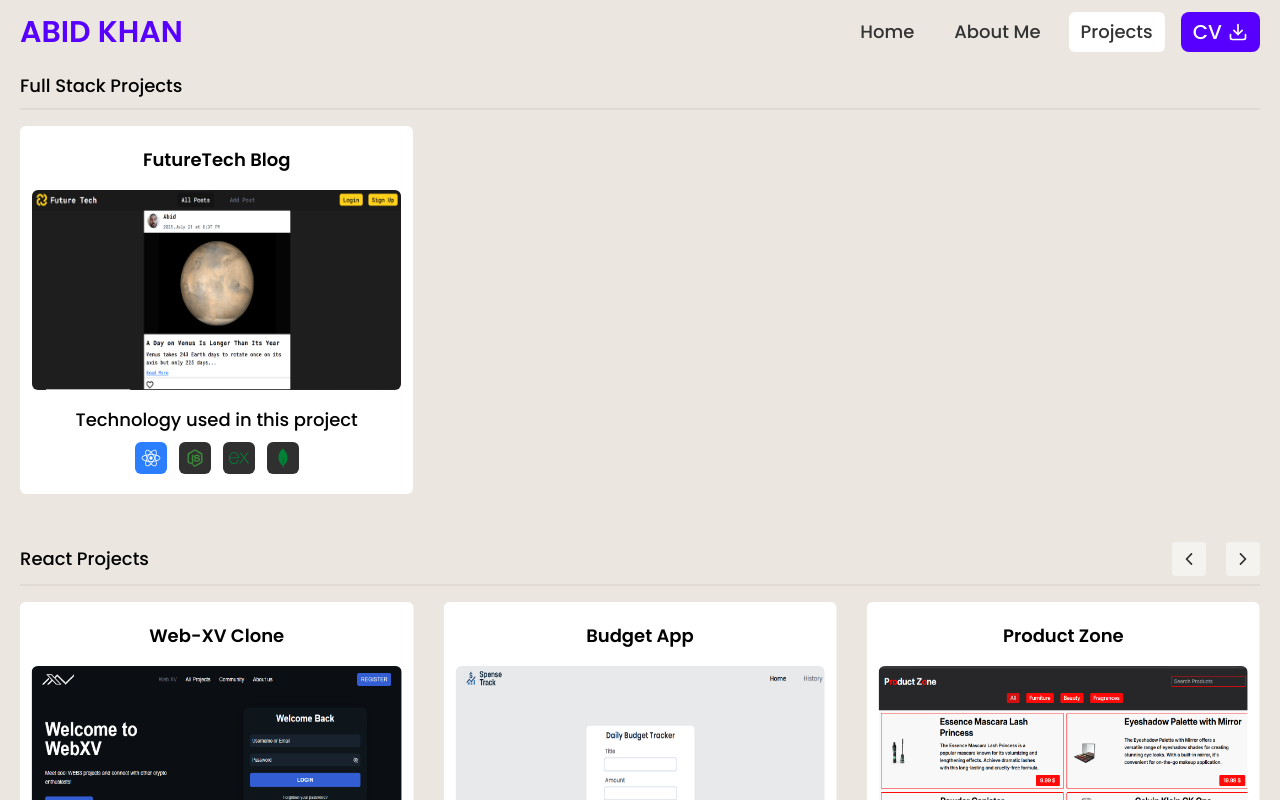
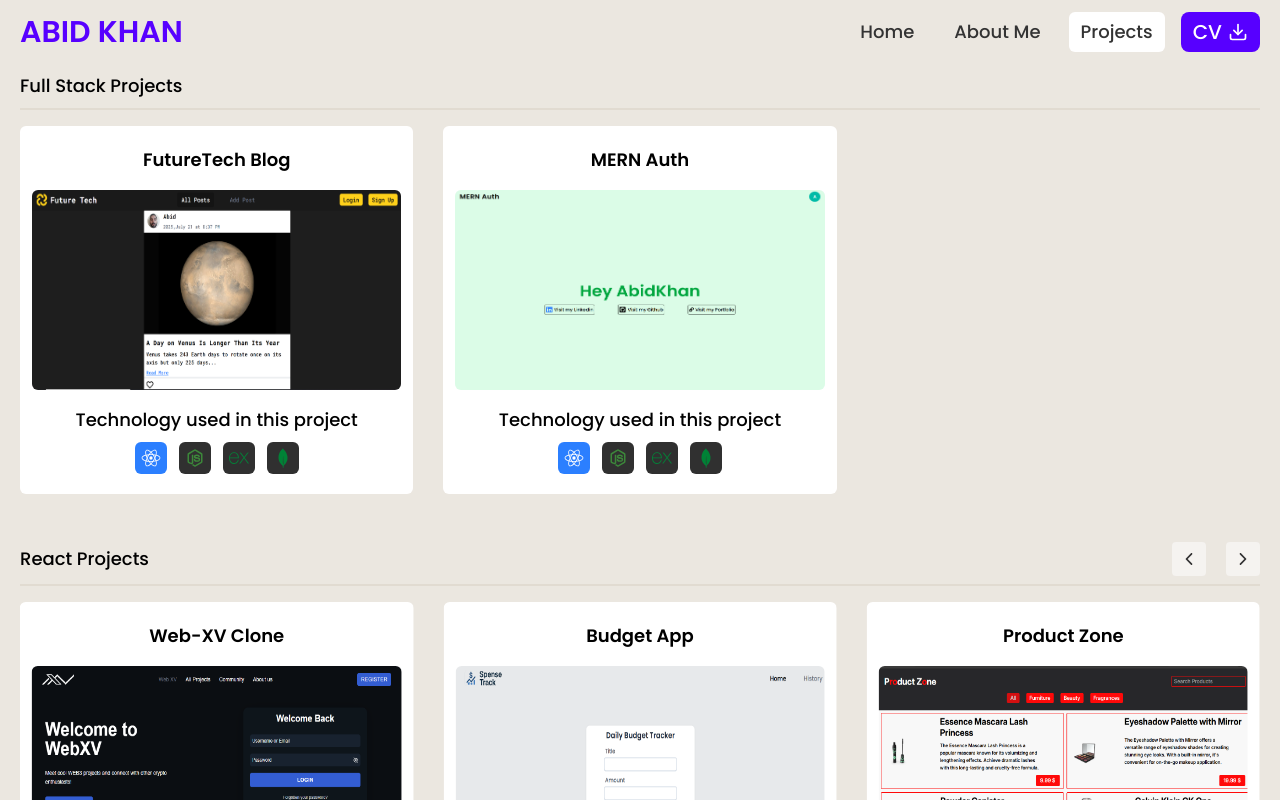
Before and after one commit to Abidkhan234/Portfolio, a React (Vite) app: page /projects in a window 1280 px wide. Shown: the top 800 px of the page. Built offline with nearby package versions, Linux system fonts and the light colour scheme.

Commit message:
Add MERN Auth project details and image to ProjectPage

```diff
--- a/src/pages/ProjectPage.jsx
+++ b/src/pages/ProjectPage.jsx
@@ -13,6 +13,7 @@ import image5 from "../../public/image/ProjectPage/ProjectImages/Furniro.PNG";
 import image6 from "../../public/image/ProjectPage/ProjectImages/Biccas-Clone.PNG";
 
 import fullStackImage from "../../public/image/ProjectPage/ProjectImages/full-stack-blog-image.PNG";
+import fullStackImage2 from "../../public/image/ProjectPage/ProjectImages/mern-auth-frontend-iota.vercel.app_home.png";
 
 import { IoLogoJavascript, IoLogoNodejs, IoLogoReact } from "react-icons/io5";
 import { FaCss3, FaHtml5 } from "react-icons/fa";
@@ -276,6 +277,33 @@ const ProjectPage = () => {
         },
       ],
     },
+    {
+      title: "MERN Auth",
+      image: fullStackImage2,
+      link: "https://mern-auth-frontend-iota.vercel.app",
+      iconArr: [
+        {
+          icon: <IoLogoReact />,
+          bgColor: "bg-blue-500",
+          textColor: "text-white",
+        },
+        {
+          icon: <IoLogoNodejs />,
+          bgColor: "bg-[#303030]",
+          textColor: "text-[#3c873a]",
+        },
+        {
+          icon: <SiExpress />,
+          bgColor: "bg-[#303030]",
+          textColor: "text-green-700",
+        },
+        {
+          icon: <SiMongodb />,
+          bgColor: "bg-[#303030]",
+          textColor: "text-green-700",
+        },
+      ],
+    },
   ];
 
   const swiperBtns1 = [
```
Also changed, not shown: public/image/ProjectPage/ProjectImages/mern-auth-frontend-iota.vercel.app_home.png (added).
